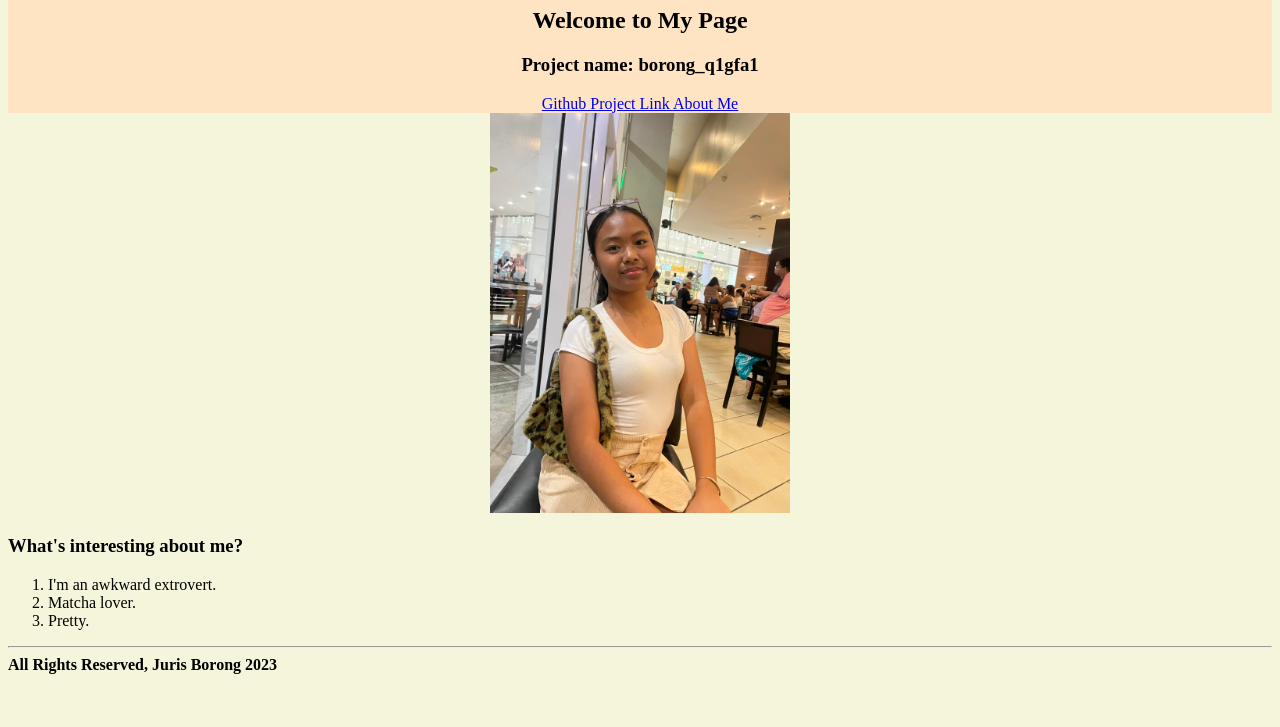
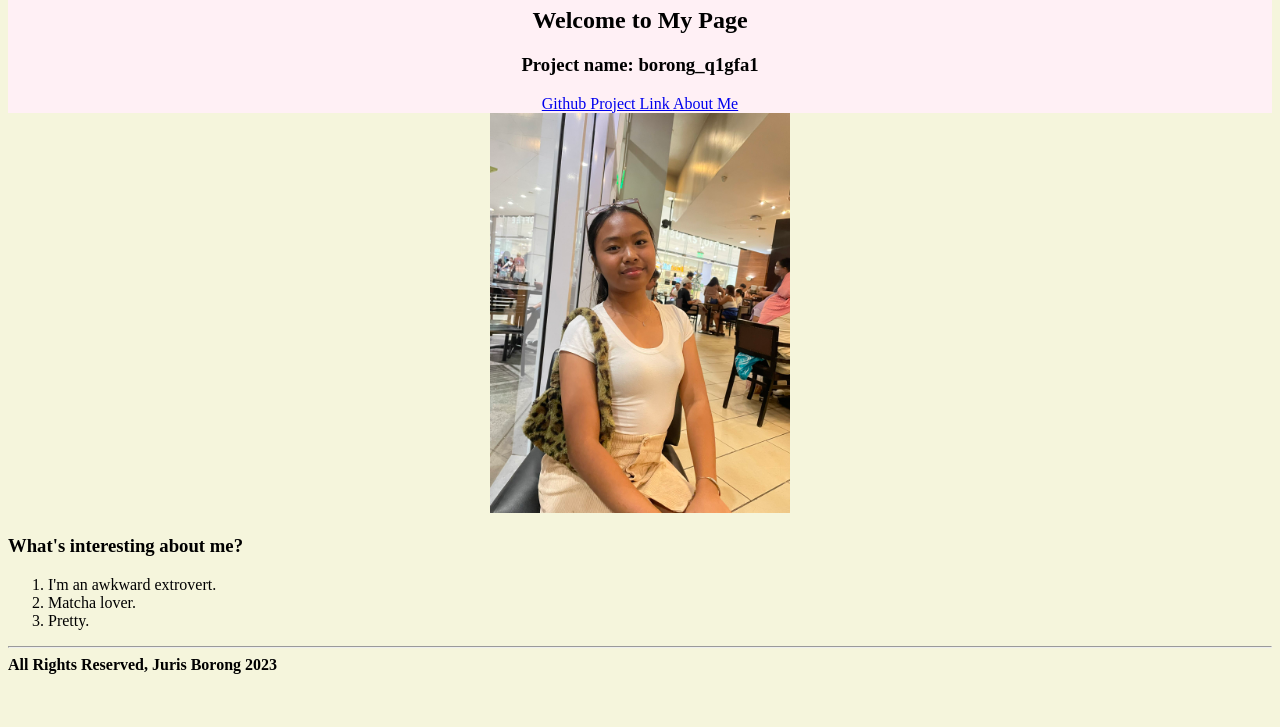
Before and after one commit to bjurisjustine/jurisborong_Q1GFA1, a plain HTML site: page index.html in a window 1280 px wide. Shown: the part 73-800 px from the top of the page. Drawn offline with Linux system fonts and the light colour scheme.

Commit message:
lavenderblush

```diff
--- a/index.html
+++ b/index.html
@@ -6,7 +6,7 @@
     <title>MyPage</title>
 </head>
 <body style="background-color: beige;">
-    <div style="background-color: bisque;">
+    <div style="background-color: lavenderblush;">
         <center>
     <h1> Hey. I'm Juris Justine Borong!</h1>
     <h2> Welcome to My Page</h2>
```
